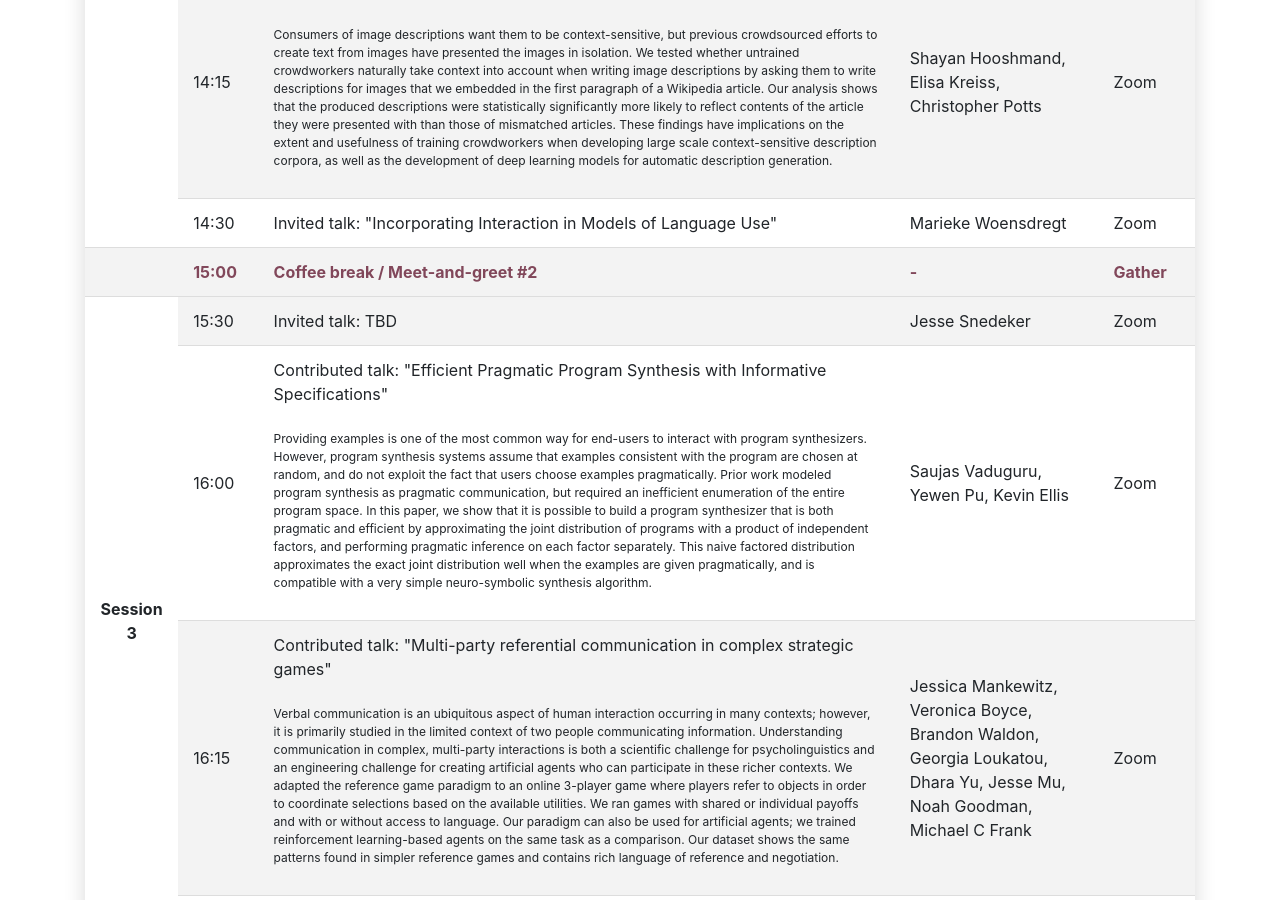
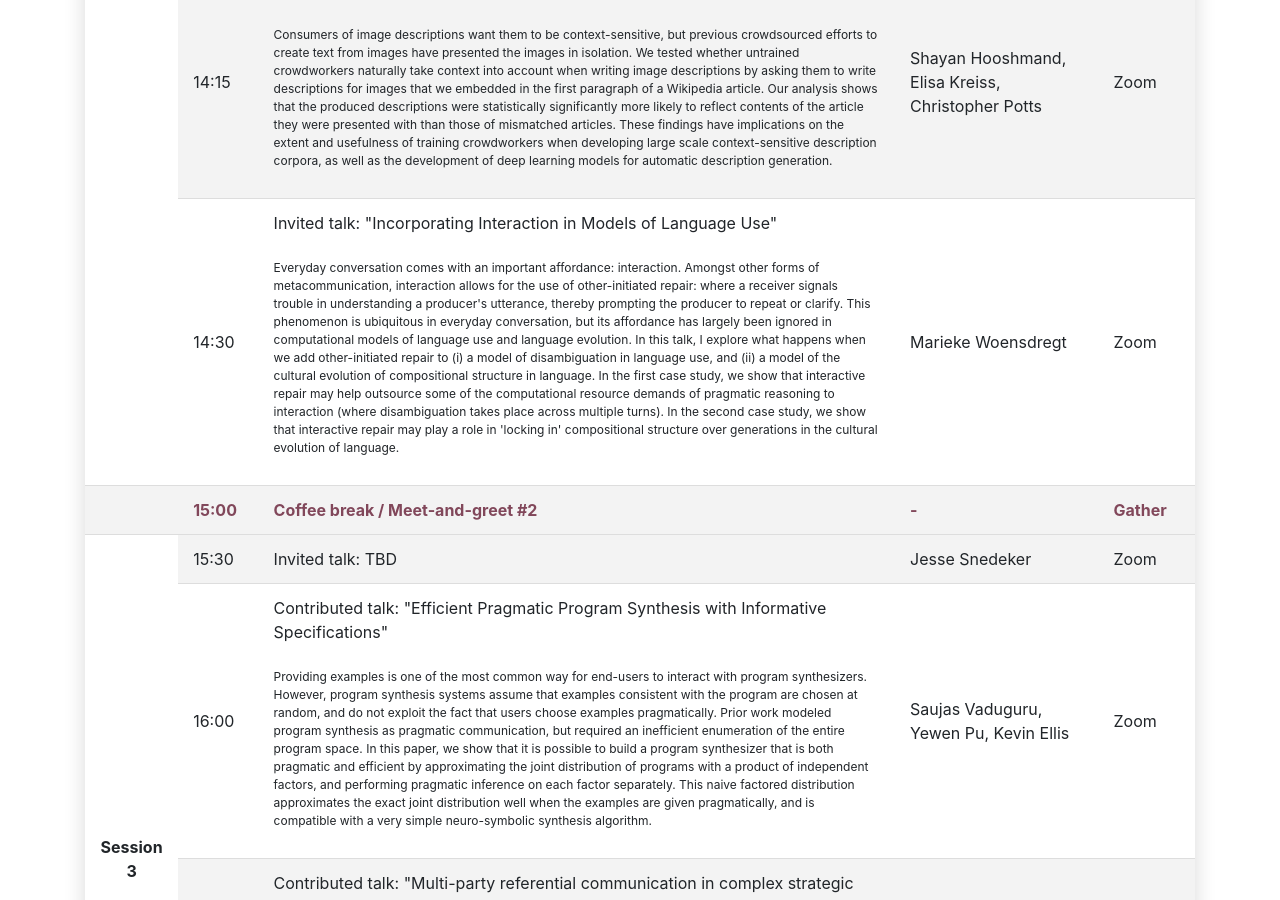
Before and after one commit to mic-workshop/mic-workshop.github.io, a Jekyll site: the page built from program/index.md, in a window 1280 px wide and 900 px high, scrolled down 2016 px. Built offline with Jekyll 4.4.1, drawn with Linux system fonts in a browser that asks for light colours.

Commit message:
add MW abstract

```diff
--- a/program/index.md
+++ b/program/index.md
@@ -127,6 +127,7 @@ Please note that all times are in Eastern Standard Time (New York). The final pr
             <td>14:30</td>
             <td>
             Invited talk: "Incorporating Interaction in Models of Language Use"
+            <br><br><p style="font-size:0.75rem;">Everyday conversation comes with an important affordance: interaction. Amongst other forms of metacommunication, interaction allows for the use of other-initiated repair: where a receiver signals trouble in understanding a producer's utterance, thereby prompting the producer to repeat or clarify. This phenomenon is ubiquitous in everyday conversation, but its affordance has largely been ignored in computational models of language use and language evolution. In this talk, I explore what happens when we add other-initiated repair to (i) a model of disambiguation in language use, and (ii) a model of the cultural evolution of compositional structure in language. In the first case study, we show that interactive repair may help outsource some of the computational resource demands of pragmatic reasoning to interaction (where disambiguation takes place across multiple turns). In the second case study, we show that interactive repair may play a role in 'locking in' compositional structure over generations in the cultural evolution of language.</p>
             </td>
             <td>Marieke Woensdregt</td>
             <td>Zoom</td>
```
